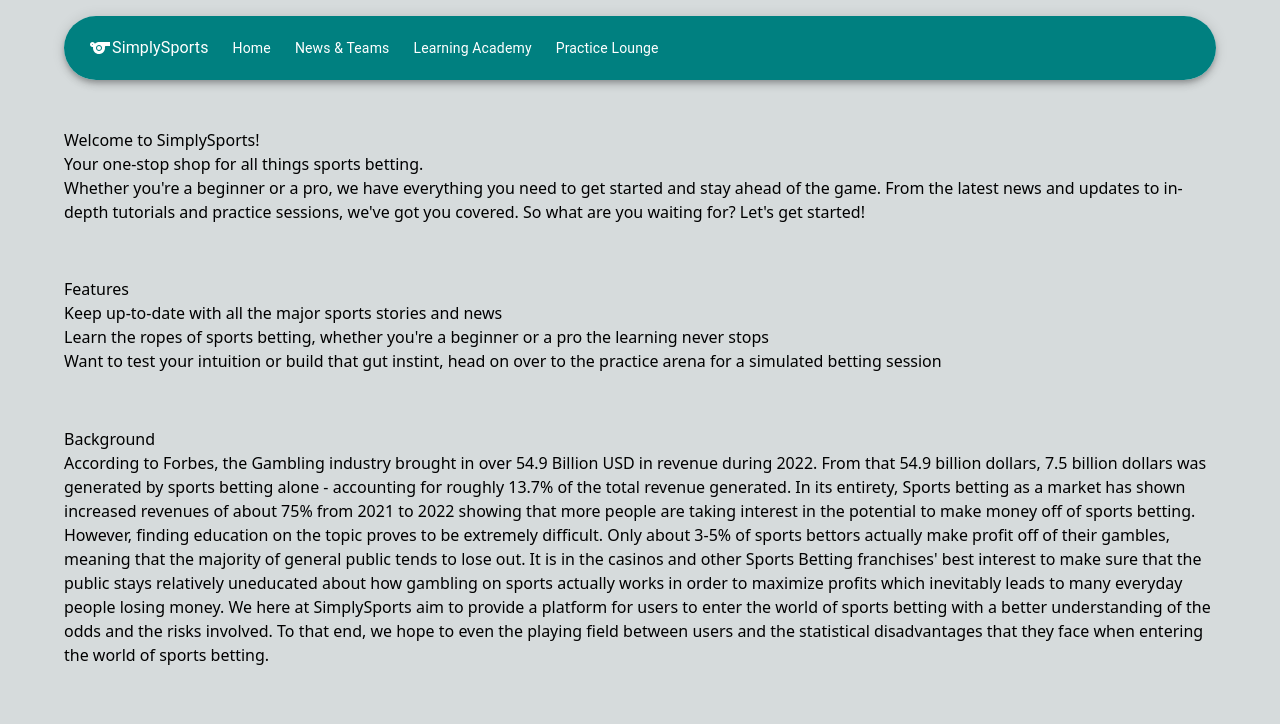
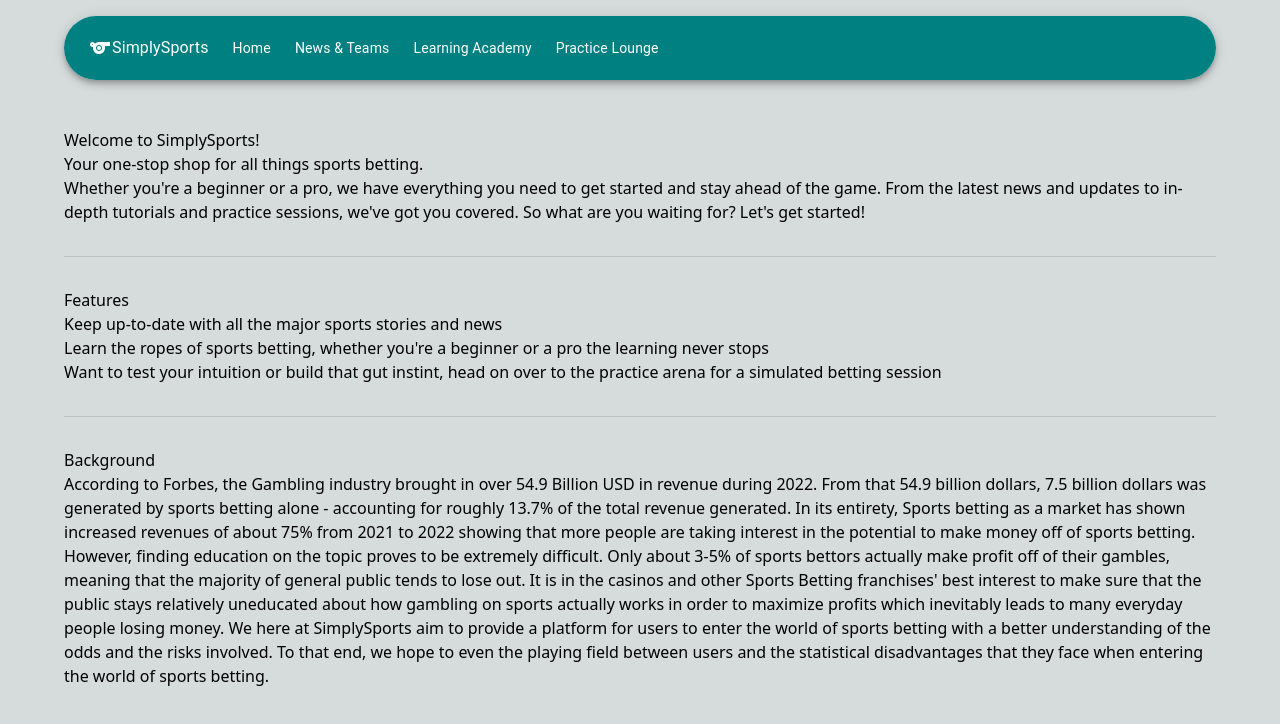
Before and after one commit to ja-perez/simply-sports, a Next.js app: page / in a window 1280 px wide. Shown: the top 724 px of the page. Built offline with nearby package versions, Linux system fonts and the light colour scheme.

Commit message:
Minor fix for link routes breaking in learn subpages

```diff
--- a/src/app/page.tsx
+++ b/src/app/page.tsx
@@ -22,11 +22,15 @@ export default function Home() {
                         <Grid item xs={12} id="hero-grid-item">
                             <Hero />
                         </Grid>
+                        <Grid item xs={12}>
                         <Divider />
+                        </Grid>
                         <Grid item xs={12} id="features-grid-item">
                             <Features />
                         </Grid>
+                        <Grid item xs={12}>
                         <Divider />
+                        </Grid>
                         <Grid item xs={12} id="mission-grid-item">
                             <Background />
                         </Grid>
--- a/src/components/custom-link.tsx
+++ b/src/components/custom-link.tsx
@@ -11,7 +11,7 @@ export default function CustomLink({
     children,
     ...rest
  }: CustomLinkProps) {
-    const basePath = process.env.BASE_PATH || '';
+    const basePath = process.env.BASE_PATH || "/";
     return (
         <Link href={basePath + href} {...rest}>
             {children}
```
